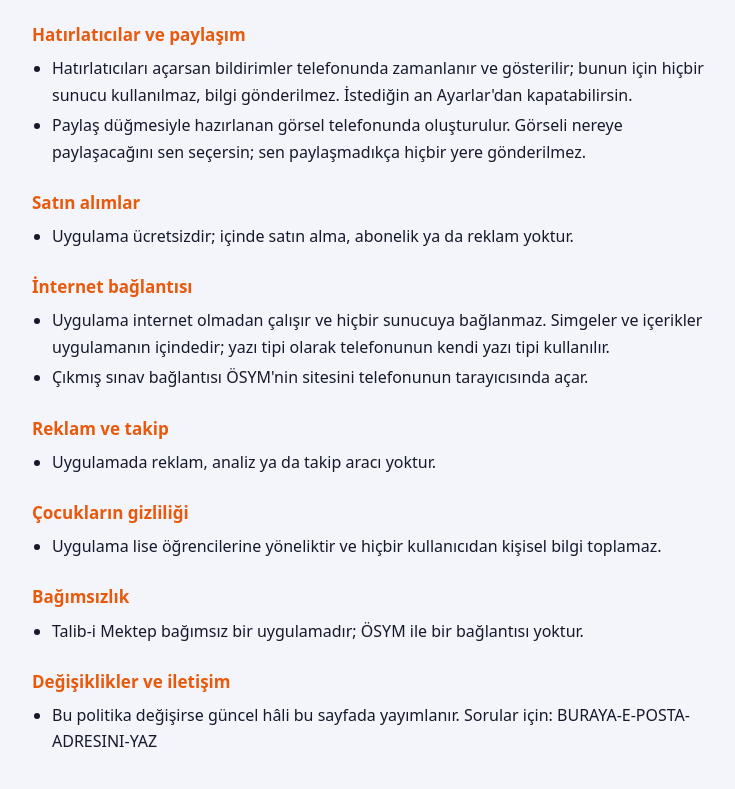
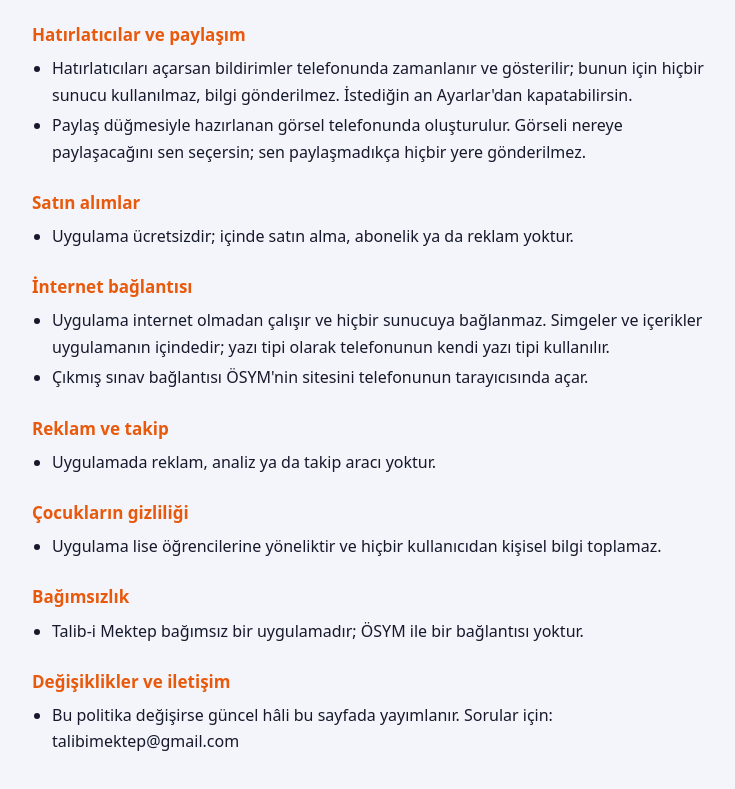
Before and after one commit to talibimektep/gizlilik, a plain HTML site: page gizlilik.html in a window 1280 px wide. Shown: the part 681-1470 px from the top of the page, without its empty margins (268-1003 px from the left). Drawn offline with Linux system fonts and the light colour scheme.

Commit message:
Change contact email in privacy policy
Updated the contact email address in the privacy policy.

```diff
--- a/gizlilik.html
+++ b/gizlilik.html
@@ -34,5 +34,5 @@ ul{padding-left:20px;margin:0} li{margin:4px 0} .muted{color:var(--muted)}
   <h3>Reklam ve takip</h3><ul><li>Uygulamada reklam, analiz ya da takip aracı yoktur.</li></ul>
   <h3>Çocukların gizliliği</h3><ul><li>Uygulama lise öğrencilerine yöneliktir ve hiçbir kullanıcıdan kişisel bilgi toplamaz.</li></ul>
   <h3>Bağımsızlık</h3><ul><li>Talib-i Mektep bağımsız bir uygulamadır; ÖSYM ile bir bağlantısı yoktur.</li></ul>
-  <h3>Değişiklikler ve iletişim</h3><ul><li>Bu politika değişirse güncel hâli bu sayfada yayımlanır. Sorular için: <span id="eposta">BURAYA-E-POSTA-ADRESINI-YAZ</span></li></ul>
+  <h3>Değişiklikler ve iletişim</h3><ul><li>Bu politika değişirse güncel hâli bu sayfada yayımlanır. Sorular için: <span id="eposta">talibimektep@gmail.com</span></li></ul>
 </main></body></html>
```
